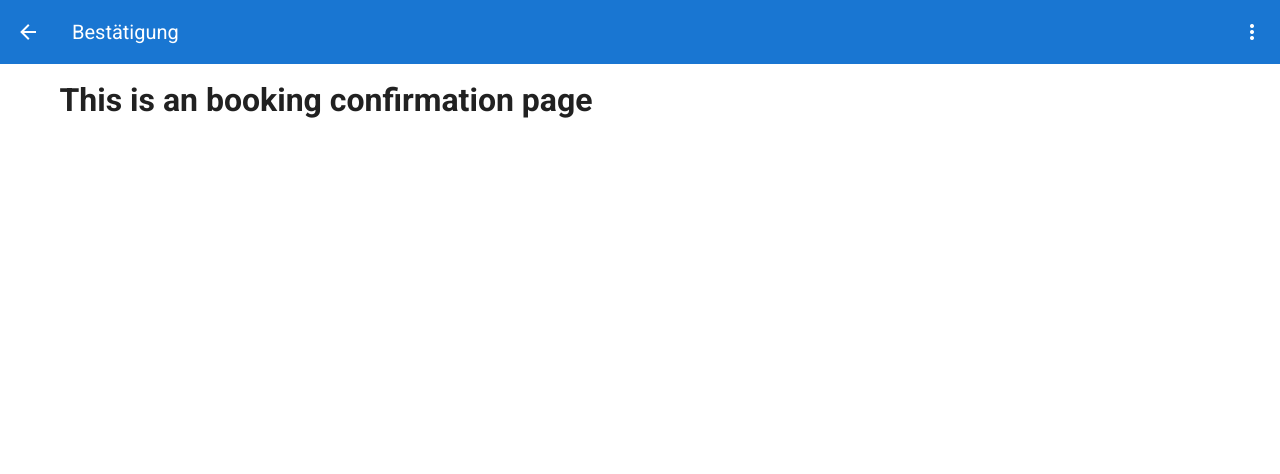
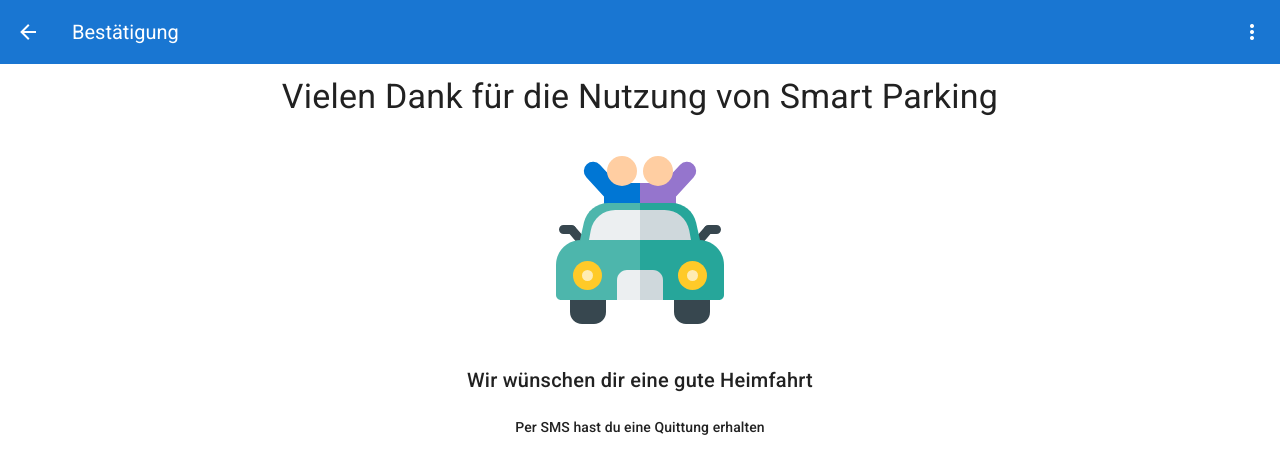
Before and after one commit to joachimprinzbach/smart-parking-frontend, a Vue app: page /booking/confirmation in a window 1280 px wide. Shown: the top 474 px of the page. Built offline with nearby package versions, Linux system fonts and the light colour scheme.

Commit message:
feat(confirmation): #8 add confirmation page

```diff
--- a/src/app/pages/BookingConfirmationPage.vue
+++ b/src/app/pages/BookingConfirmationPage.vue
@@ -1,6 +1,9 @@
 <template>
-  <v-container class="booking-confirmation">
-    <h1>This is an booking confirmation page</h1>
+  <v-container class="booking-confirmation text-center">
+    <h1 class="display-1" v-html="$t('booking.confirmation.title')"></h1>
+    <v-img max-width="280px" :src="require('../../assets/car.svg')" />
+    <h2 class="title" v-html="$t('booking.confirmation.subtitle')"></h2>
+    <p class="subtitle-2" v-html="$t('booking.confirmation.receitText')"></p>
   </v-container>
 </template>
 
@@ -21,3 +24,24 @@ export default defineComponent({
   },
 })
 </script>
+
+<style lang="scss">
+.booking-confirmation {
+  display: flex;
+  flex-direction: column;
+  justify-content: center;
+  align-items: center;
+
+  h1 {
+    margin-bottom: 40px;
+  }
+
+  h2 {
+    margin-bottom: 20px;
+  }
+
+  .v-image {
+    margin-bottom: 40px;
+  }
+}
+</style>
--- a/src/i18n/de.ts
+++ b/src/i18n/de.ts
@@ -118,6 +118,9 @@ export default {
     },
     confirmation: {
       appBarTitle: "Bestätigung",
+      title: "Vielen Dank für die Nutzung von Smart Parking",
+      subtitle: "Wir wünschen dir eine gute Heimfahrt",
+      receitText: "Per SMS hast du eine Quittung erhalten",
     },
   },
 }
```
Also changed, not shown: src/assets/car.svg (added).
